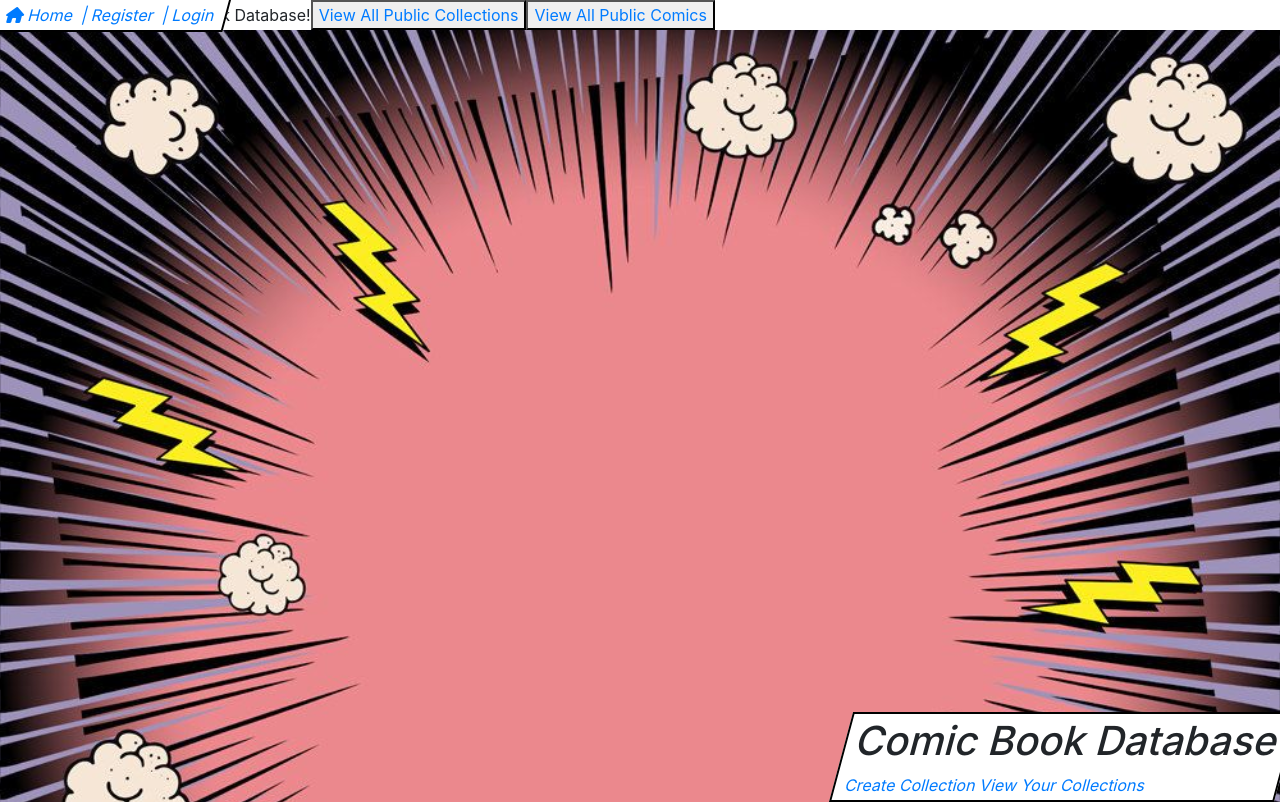
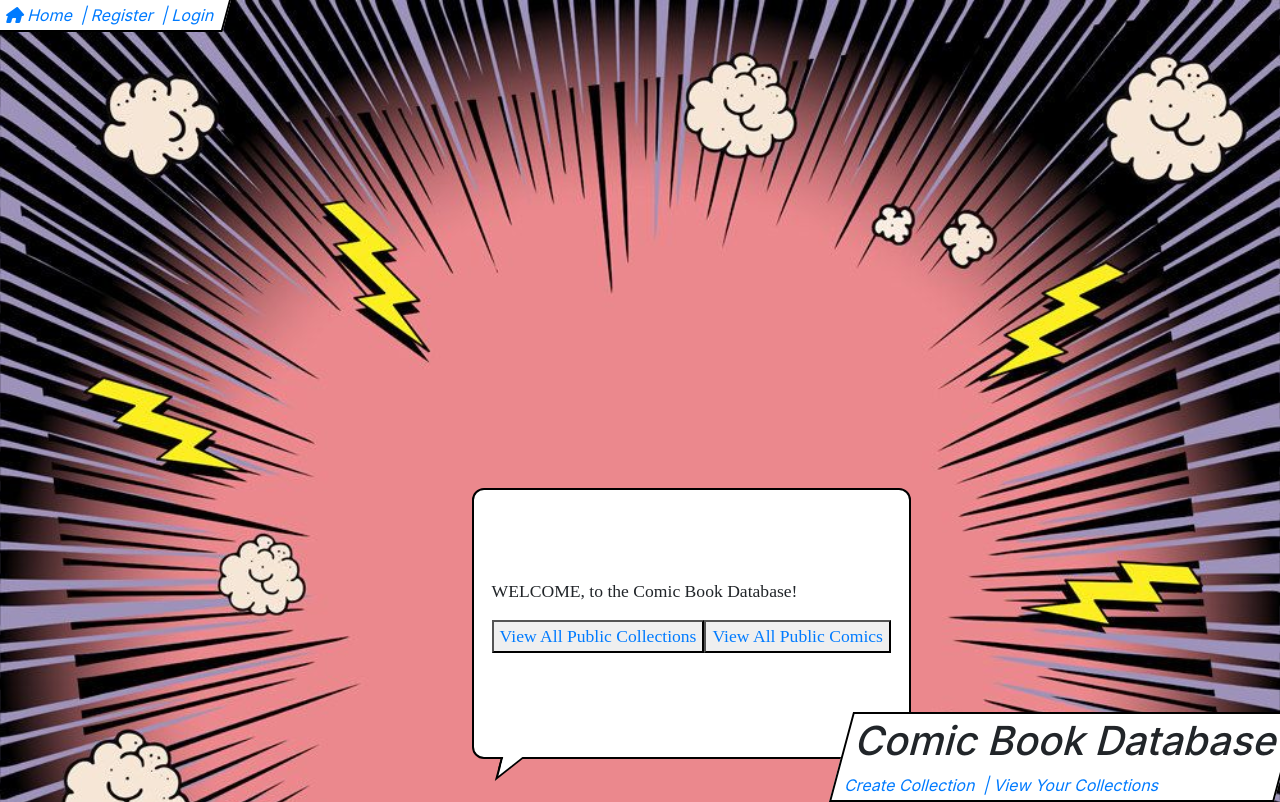
Before and after one commit to breydongates/FinalCapstone, a Vue app in the folder vue/: page / in a window 1280 px wide. Built offline with nearby package versions, Linux system fonts and the light colour scheme.

Commit message:
pushing styling

```diff
--- a/vue/src/App.vue
+++ b/vue/src/App.vue
@@ -80,53 +80,45 @@ html {
   transform:skew(-15deg);
 };
  #app {
-  background-color: white;
-  border-radius: 40%;
-  font-family: SequentialistBB, cursive;
-  font-size: 2.5vw;
-  justify-content: center;
-  align-content: center;
+   font-family: 'Comic Sans', cursive;
+   font-size: 110%;
+ background-color:#fff;
+  border:solid 2px #000;
+  border-radius:12px;
+  display:inline-block;
+  margin:5em;
+  padding: 5em 1em;
+  position: absolute;
+  top: 50%;
+  left: 30%;
+
+};
+#app:before {
+  border:solid 12px transparent;
+  border-left:solid 12px #000;
+  border-top:solid 12px #000;
+  bottom:-24px;
+  content:"";
+  height:0;
+  left:24px;
   position:absolute;
-  top: 15rem;
-  left: 15rem;
-  bottom: 5rem;
-  right: 5rem;
-  text-align: center;
-  font-size: 2.4vw;
-  font-style: italic;
-  padding: 4% 6% 12% 0%;
+  transform:skew(-15deg);
+  width:0;
 };
-#app-bottom-left:before {
-content: "";
-width: 0px;
-height: 0px;
-position: absolute;
-border-left: 24px solid white;
-border-right: 12px solid transparent;
-border-top: 12px solid white;
-border-bottom: 20px solid transparent;
-left: 32px;
-bottom: -24px;
-};
-#app.span {
-  display:block;
-  font-size: 3vw;
-  font-weight: bold;
+#app::after{
+   border:solid 10px transparent;
+  border-left:solid 10px #fff;
+  border-top:solid 10px #fff;
+  bottom:-19px;
+  content:"";
+  height:0;
+  left:27px;
+  position:absolute;
+  transform:skew(-15deg);
+  width:0;
 }
 
-li {
-   list-style: none;
-};
-li::before{
-   content: '';
-   display: inline-block;
-   height: 1em;
-   width: 1em;
-background-image: url(assets/Boom.png);
-background-size: contain;
-background-repeat: no-repeat;
-border-radius: 50%;
-};
+
 h1 {
     text-align: center;
 };
@@ -207,11 +199,11 @@ h1 {
 .yourCollections{
     border-radius: 12px;
   background-image: radial-gradient(circle, lightcoral, tomato);
-  display: flex;
+  display: inline;
   flex-wrap: wrap;
   font-family: 'Comic Sans', cursive;
-  justify-content: left;
-  align-content: left;
+  justify-content: right;
+  align-content: right;
   position:absolute;
   top: 15rem;
   left: 15rem;
@@ -236,40 +228,59 @@ h1 {
 };
 
 .collectionBubble {
+background-color:#fff;
+  border:solid 2px #000;
+  border-radius:12px;
+
+  margin:.5em;
+  padding:.5em 1em;
   position: relative;
-  font-family: sans-serif;
-  font-size: 18px;
-  line-height: 24px;
-  width: 300px;
-  background: #fff;
-  border-radius: 40px;
-  padding: 24px;
-  text-align: center;
-  color: #000;
-  padding: 10px;
-  margin-bottom: 10%;
-  margin-top: 10%;
-  border: 2px solid black;
-};
-
-.collectionBubble-bottom-left:before {
-  content: "";
-  width: 0px;
-  height: 0px;
-  position: absolute;
-  border-left: 24px solid #fff;
-  border-right: 12px solid transparent;
-  border-top: 12px solid #fff;
-  border-bottom: 20px solid transparent;
-  left: 32px;
-  bottom: -24px;
+  padding-bottom: 2%;
 
 };
 
+.collectionBubble:before {
+  border:solid 12px transparent;
+  border-left:solid 12px #000;
+  border-top:solid 12px #000;
+  bottom:-24px;
+  content:"";
+  height:0;
+  left:24px;
+  position:absolute;
+  transform:skew(-15deg);
+  width:0;
+};
+.collectionBubble::after{
+   border:solid 10px transparent;
+  border-left:solid 10px #fff;
+  border-top:solid 10px #fff;
+  bottom:-19px;
+  content:"";
+  height:0;
+  left:27px;
+  position:absolute;
+  transform:skew(-15deg);
+  width:0;
+}
+
 .collectionList{
   height: 85%;
+  padding-top: 10%;
+  padding-left: 60%;
+  padding-top: 1%;
+  padding-bottom: 10%;
+}
+.statsBox{
+     background-color:#fff;
+  border:solid 2px #000;
+  margin:0;
+  padding:.1% 1%;
+   bottom:-2px;
+  position: absolute;
+  left:-.5%;
+  transform:skew(-15deg);
 }
 
 
-
 </style>
--- a/vue/src/components/AllPublicComicStats.vue
+++ b/vue/src/components/AllPublicComicStats.vue
@@ -1,5 +1,5 @@
 <template>
-  <div>
+  <div class="statsBox">
     <p>
         Total Number Of Comics: {{totalNumberOfComics}}
     </p>
--- a/vue/src/components/Home.vue
+++ b/vue/src/components/Home.vue
@@ -3,10 +3,10 @@
     <h1>Comic Book Database</h1>
     <!-- CHANGE ME -->
     <router-link :to="{ name: 'CreateCollection' }">
-      Create Collection
+     Create Collection
     </router-link>
     <router-link :to="{ name: 'Collection' }">
-      View Your Collections
+      &nbsp;|&nbsp;View Your Collections
     </router-link>
   </div>
 </template>
--- a/vue/src/components/ViewCollection.vue
+++ b/vue/src/components/ViewCollection.vue
@@ -1,8 +1,8 @@
 <template>
   <div class="collection" >
       <div >
-        <ul>
-            <li class="collectionBubble collectionBubble-bottom-left"
+        <ul class="collectionBubble" style="overflow-y:auto">
+            <li
             v-for="Collection in Collections" :key="Collection.collectionId">
             {{Collection.collectionName}}
             <br>
--- a/vue/src/components/ViewPublicCollections.vue
+++ b/vue/src/components/ViewPublicCollections.vue
@@ -2,7 +2,7 @@
   <div class="collection">
 
         <ul class="collectionList" style="overflow-y:auto">
-            <li class="collectionBubble collectionBubble-bottom-left" v-for="Collection in Collections" :key="Collection.collectionId">
+            <li class="collectionBubble" v-for="Collection in Collections" :key="Collection.collectionId">
                 <router-link :to="{name: 'Comics', params: {collectionId:Collection.collectionId}}">{{Collection.collectionName}}</router-link>
             </li>
         </ul>
--- a/vue/src/views/Collection.vue
+++ b/vue/src/views/Collection.vue
@@ -1,7 +1,7 @@
 <template>
   <div class="yourCollections">
       <h1> Your Collections </h1>
-      <div style="overflow-y:auto">
+      <div class="collection">
       <view-collection />
       </div>
   </div>
--- a/vue/src/views/Welcome.vue
+++ b/vue/src/views/Welcome.vue
@@ -1,9 +1,8 @@
 <template>
-  <div id="app app-bottom-left">
-      WELCOME,
-      <span>to the Comic Book Database!</span>
-      <button class="publicCollectionsLink"><router-link :to="{name: 'PublicCollections'}">View All Public Collections</router-link></button>
-      <button class="publicComicsLink"><router-link :to="{name: 'Comics'}">View All Public Comics</router-link></button>
+  <div id="app">
+     <p> WELCOME, to the Comic Book Database! </p>
+     <p> <button class="publicCollectionsLink"><router-link :to="{name: 'PublicCollections'}">View All Public Collections</router-link></button>
+      <button class="publicComicsLink"><router-link :to="{name: 'Comics'}">View All Public Comics</router-link></button> </p>
   </div>
 </template>
 
```
